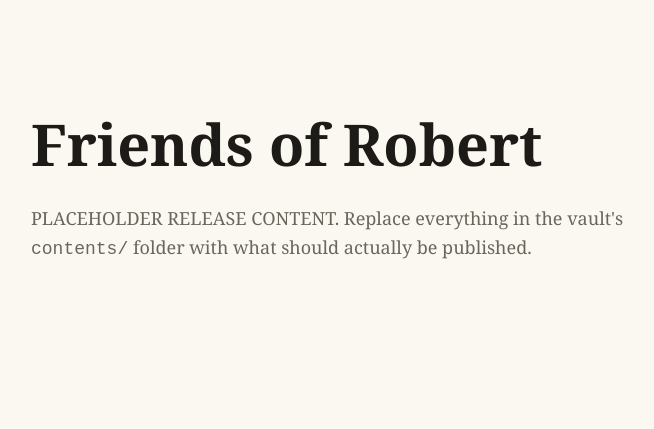
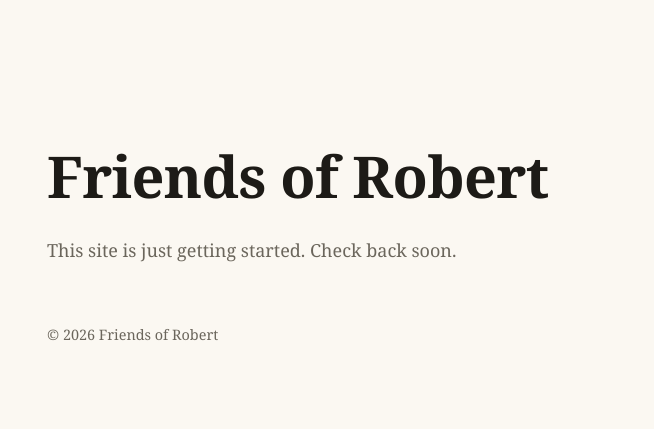
Before and after one commit to realrobertdouglas/friendsofrobert.com, a plain HTML site: page index.html in a window 1280 px wide. Shown: the whole page, without its empty margins (289-943 px from the left). Drawn offline with Linux system fonts and the light colour scheme.

Commit message:
Revert "Release contents (TEST) 2026-10-08"
This reverts commit 621ec81bda138740579055d839ca093a25c595c7.

```diff
--- a/index.html
+++ b/index.html
@@ -4,20 +4,25 @@
   <meta charset="utf-8">
   <meta name="viewport" content="width=device-width, initial-scale=1">
   <title>Friends of Robert</title>
+  <meta name="description" content="Friends of Robert">
   <style>
     :root { --bg:#fbf8f2; --fg:#1d1b17; --muted:#6b665c; --accent:#b4472e; }
     @media (prefers-color-scheme: dark) { :root { --bg:#17150f; --fg:#f2eee6; --muted:#a39d91; --accent:#f08a5d; } }
-    body { margin:0; background:var(--bg); color:var(--fg); font:18px/1.6 Georgia, serif; }
-    main { max-width: 640px; margin: 0 auto; padding: 14vh 16px 10vh; }
-    h1 { font-size: clamp(2.2rem, 7vw, 3.6rem); line-height:1.1; margin:0 0 .5em; }
+    * { box-sizing: border-box; }
+    body { margin:0; background:var(--bg); color:var(--fg); font:18px/1.6 Georgia, "Times New Roman", serif; }
+    main { max-width: 640px; margin: 0 auto; padding: 18vh 16px 10vh; }
+    h1 { font-size: clamp(2.2rem, 7vw, 3.6rem); line-height:1.1; margin:0 0 .5em; letter-spacing:-.01em; }
+    p { margin: 0 0 1em; }
     .muted { color: var(--muted); }
     a { color: var(--accent); }
+    footer { margin-top: 4em; font-size: .9rem; color: var(--muted); }
   </style>
 </head>
 <body>
   <main>
     <h1>Friends of Robert</h1>
-    <p class="muted">PLACEHOLDER RELEASE CONTENT. Replace everything in the vault's <code>contents/</code> folder with what should actually be published.</p>
+    <p class="muted">This site is just getting started. Check back soon.</p>
+    <footer>&copy; 2026 Friends of Robert</footer>
   </main>
 </body>
 </html>
```
